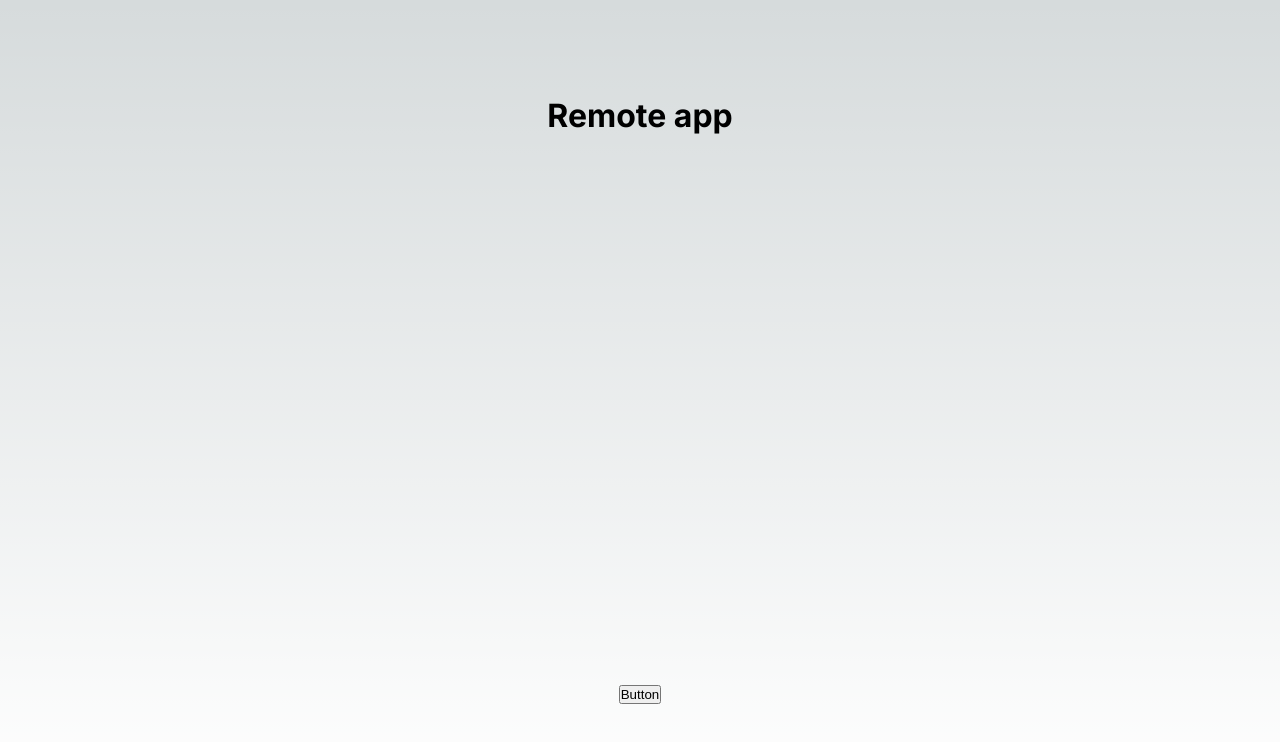
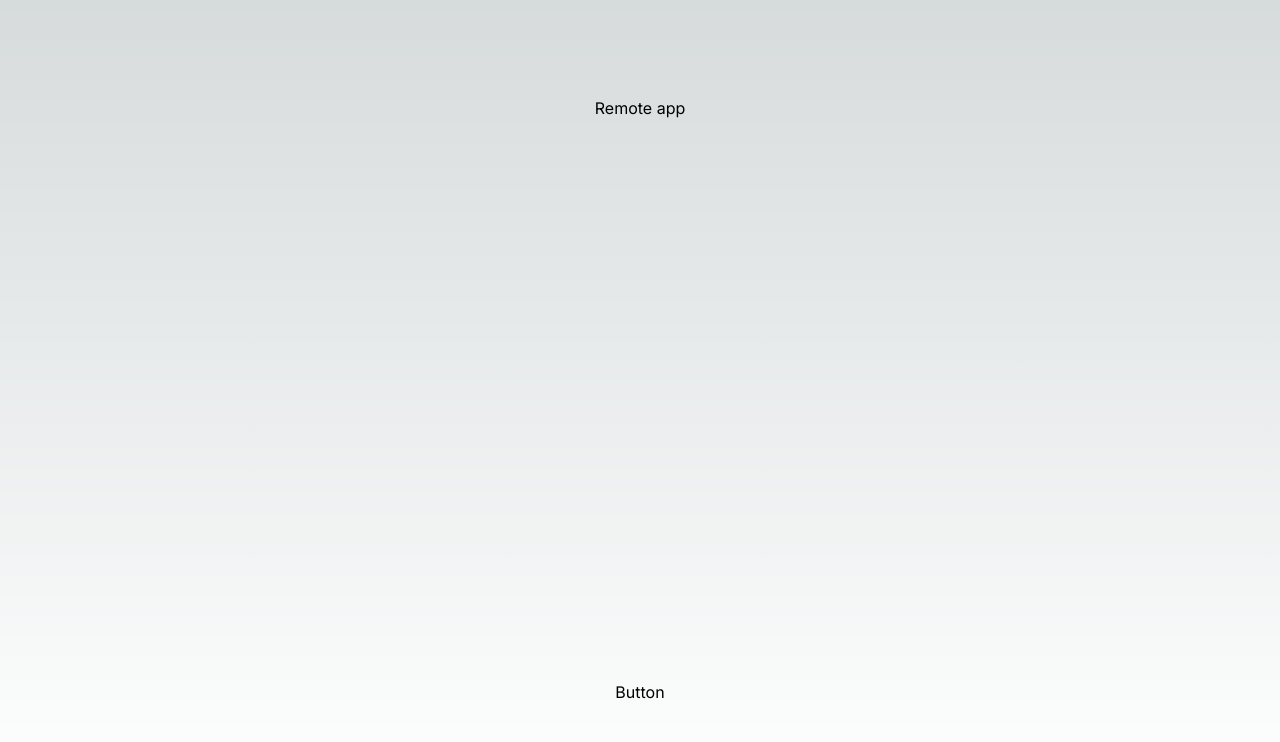
Before and after one commit to OscarStrada/microfrontends-nextjs, a Next.js app in the folder remote/: page / in a window 1280 px wide. Shown: the top 742 px of the page. Built offline with nearby package versions, Linux system fonts and the light colour scheme.

Commit message:
feat(config): setup tailwindcss

```diff
--- a/remote/package.json
+++ b/remote/package.json
@@ -22,8 +22,11 @@
     "@types/node": "^20",
     "@types/react": "^18",
     "@types/react-dom": "^18",
+    "autoprefixer": "^10.4.20",
     "eslint": "^8",
     "eslint-config-next": "14.2.4",
+    "postcss": "^8.4.41",
+    "tailwindcss": "^3.4.10",
     "typescript": "^5"
   }
 }
--- /dev/null
+++ b/remote/postcss.config.js
@@ -0,0 +1,6 @@
+module.exports = {
+  plugins: {
+    tailwindcss: {},
+    autoprefixer: {},
+  },
+}
--- a/remote/src/styles/globals.css
+++ b/remote/src/styles/globals.css
@@ -1,3 +1,7 @@
+@tailwind base;
+@tailwind components;
+@tailwind utilities;
+
 :root {
   --max-width: 1100px;
   --border-radius: 12px;
--- /dev/null
+++ b/remote/tailwind.config.js
@@ -0,0 +1,15 @@
+/** @type {import('tailwindcss').Config} */
+module.exports = {
+  content: [
+    "./app/**/*.{js,ts,jsx,tsx,mdx}",
+    "./pages/**/*.{js,ts,jsx,tsx,mdx}",
+    "./components/**/*.{js,ts,jsx,tsx,mdx}",
+
+    // Or if using `src` directory:
+    "./src/**/*.{js,ts,jsx,tsx,mdx}",
+  ],
+  theme: {
+    extend: {},
+  },
+  plugins: [],
+};
```
Also changed, not shown: 1 other file (tests, documents, lock files or other folders).
